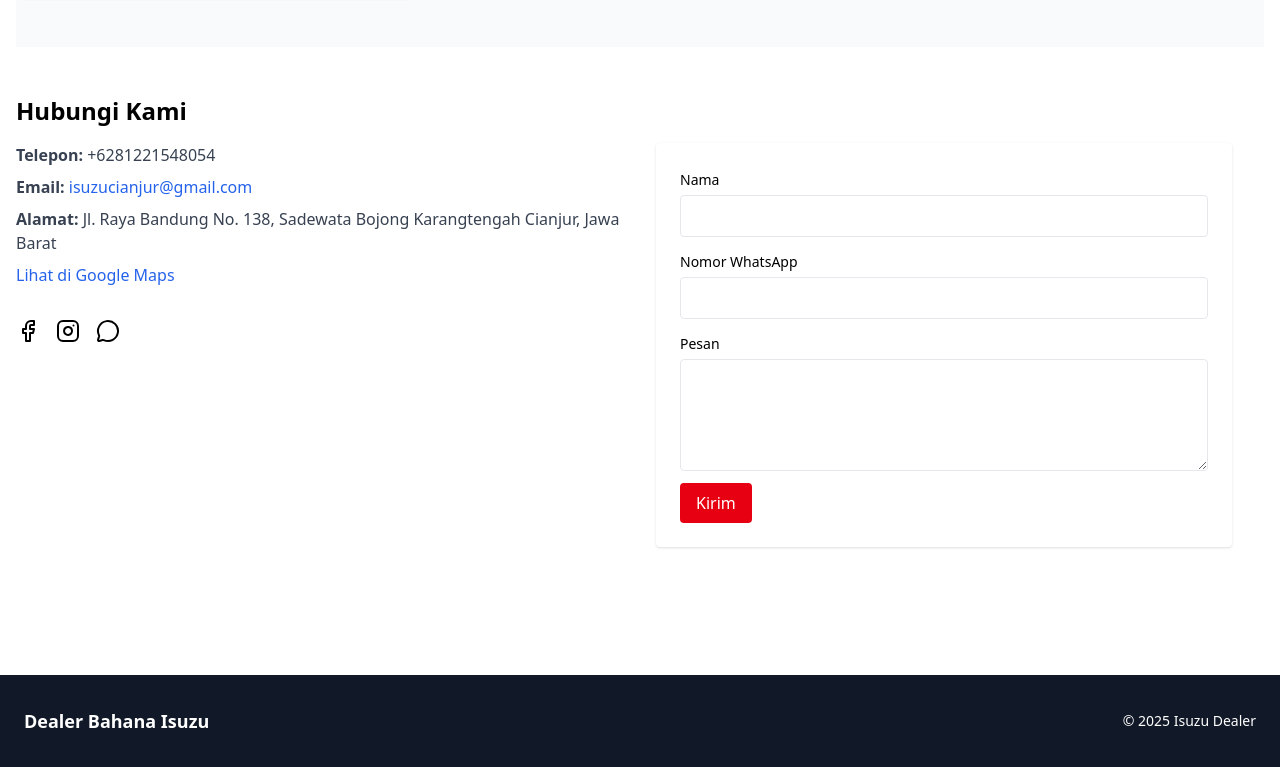
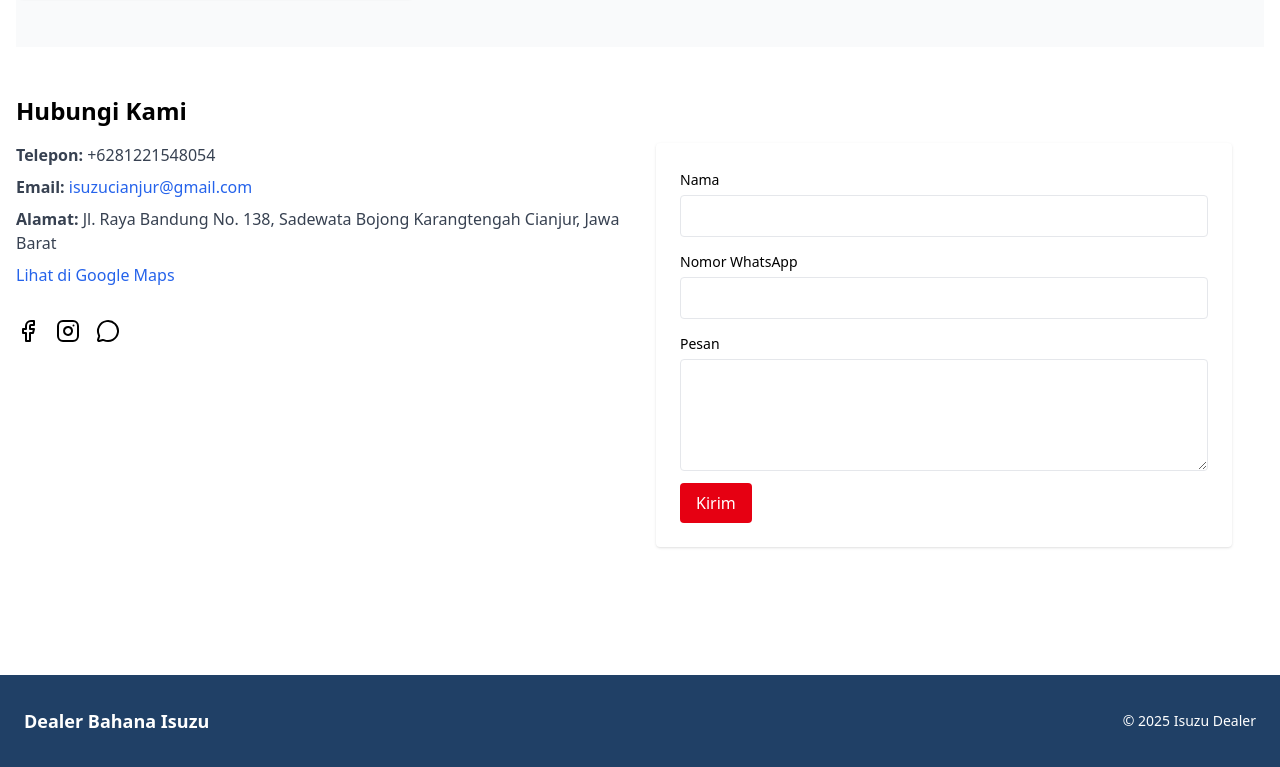
Before and after one commit to irfanmaulanasam/webBahanaIsuzuCianjur, a React (Vite) app: page / in a window 1280 px wide. Shown: the part 1460-2227 px from the top of the page. Built offline with nearby package versions, Linux system fonts and the light colour scheme.

Commit message:
change background color to navy blue

```diff
--- a/src/components/Footer.jsx
+++ b/src/components/Footer.jsx
@@ -2,7 +2,7 @@ import React from 'react'
 
 export default function Footer(){
   return (
-    <footer className="bg-gray-900 text-white py-8 mt-12">
+    <footer className="bg-bahana text-white py-8 mt-12">
       <div className="max-w-7xl mx-auto px-6">
         <div className="flex justify-between items-center">
           <div>
```
